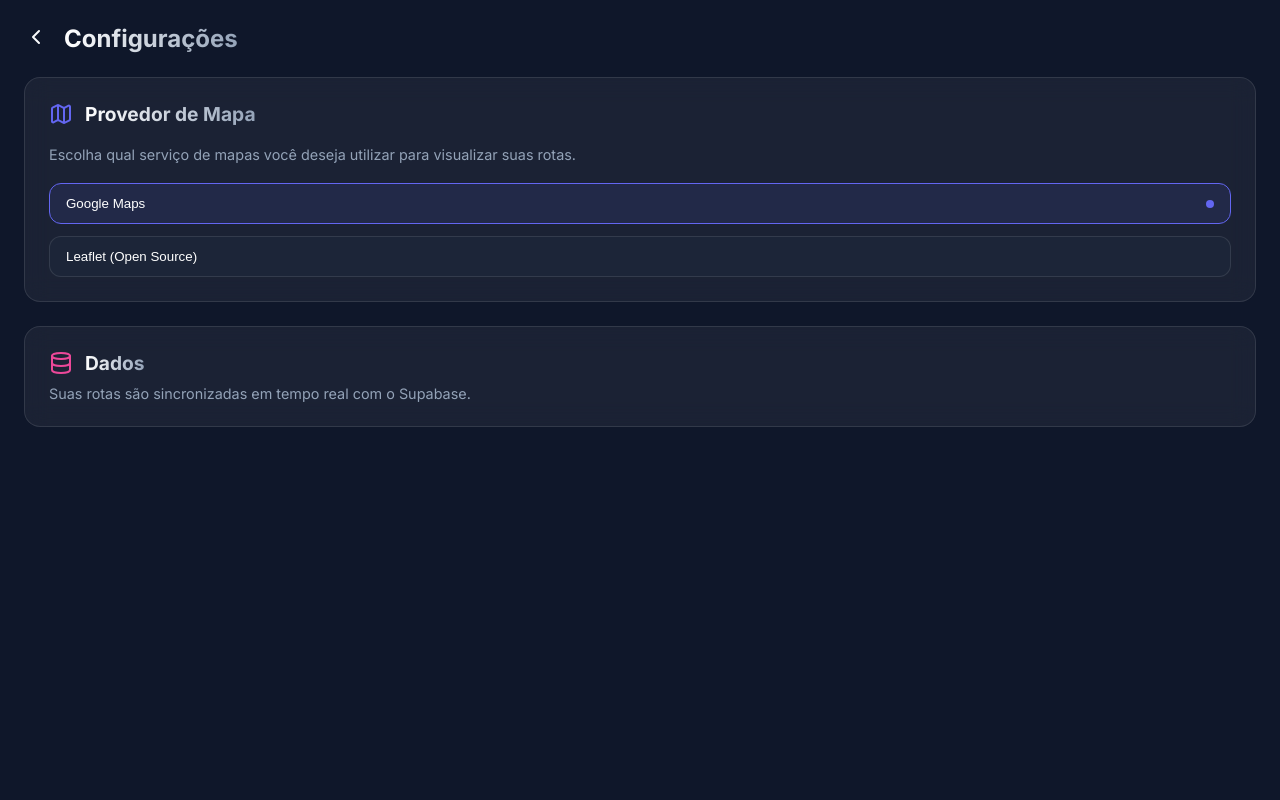
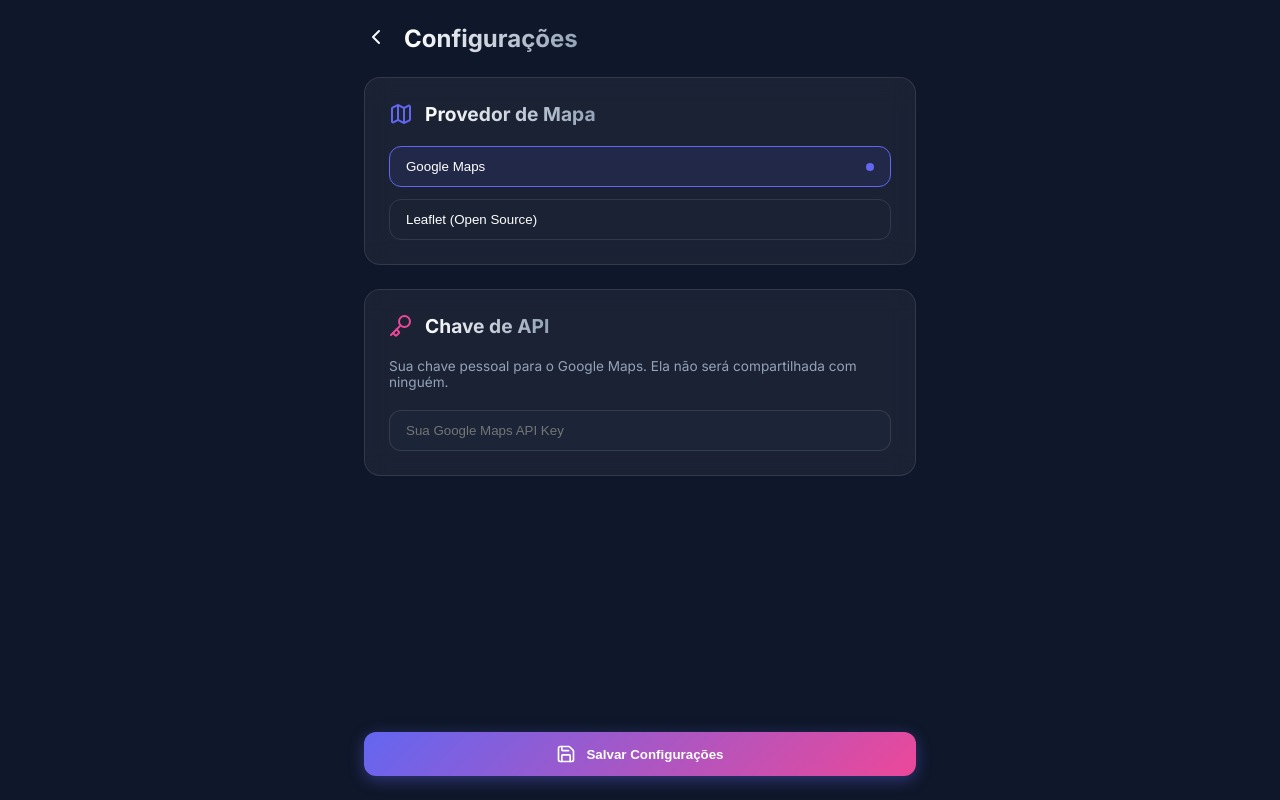
Before and after one commit to xandersk8/horizonet, a Next.js app in the folder frontend/: page /settings in a window 1280 px wide. Built offline with nearby package versions, Linux system fonts and the light colour scheme; no server answers.

Commit message:
Migrate settings and API keys to database

```diff
--- a/frontend/src/app/settings/page.tsx
+++ b/frontend/src/app/settings/page.tsx
@@ -2,14 +2,32 @@
 
 import { useSettings } from '@/context/SettingsContext';
 import { useRouter } from 'next/navigation';
-import { ChevronLeft, Map, Database } from 'lucide-react';
+import { ChevronLeft, Map, Database, Key, Save } from 'lucide-react';
+import { useState, useEffect } from 'react';
 
 export default function SettingsPage() {
-    const { mapProvider, setMapProvider } = useSettings();
+    const { mapProvider, googleMapsKey, setSettings, loading } = useSettings();
+    const [localKey, setLocalKey] = useState(googleMapsKey);
+    const [localProvider, setLocalProvider] = useState(mapProvider);
+    const [saving, setSaving] = useState(false);
     const router = useRouter();
 
+    useEffect(() => {
+        setLocalKey(googleMapsKey);
+        setLocalProvider(mapProvider);
+    }, [googleMapsKey, mapProvider]);
+
+    const handleSave = async () => {
+        setSaving(true);
+        await setSettings(localProvider, localKey);
+        setSaving(false);
+        router.back();
+    };
+
+    if (loading) return <div style={{ padding: '24px', color: 'var(--text-muted)' }}>Carregando...</div>;
+
     return (
-        <div style={{ padding: '24px', minHeight: '100vh', display: 'flex', flexDirection: 'column', gap: '24px' }}>
+        <div style={{ padding: '24px', minHeight: '100vh', display: 'flex', flexDirection: 'column', gap: '24px', maxWidth: '600px', margin: '0 auto' }}>
             <header style={{ display: 'flex', alignItems: 'center', gap: '16px' }}>
                 <button
                     onClick={() => router.back()}
@@ -26,60 +44,77 @@ export default function SettingsPage() {
                     <h2 style={{ fontSize: '1.2rem' }}>Provedor de Mapa</h2>
                 </div>
 
-                <p style={{ color: 'var(--text-muted)', fontSize: '0.9rem' }}>
-                    Escolha qual serviço de mapas você deseja utilizar para visualizar suas rotas.
-                </p>
-
                 <div style={{ display: 'flex', flexDirection: 'column', gap: '12px' }}>
                     <button
-                        onClick={() => setMapProvider('google')}
-                        className={`input-field ${mapProvider === 'google' ? 'active-provider' : ''}`}
+                        onClick={() => setLocalProvider('google')}
+                        className={`input-field ${localProvider === 'google' ? 'active-provider' : ''}`}
                         style={{
                             textAlign: 'left',
                             cursor: 'pointer',
                             display: 'flex',
                             justifyContent: 'space-between',
                             alignItems: 'center',
-                            border: mapProvider === 'google' ? '1px solid var(--primary)' : '1px solid var(--glass-border)'
+                            background: localProvider === 'google' ? 'rgba(99, 102, 241, 0.1)' : 'transparent',
+                            border: localProvider === 'google' ? '1px solid var(--primary)' : '1px solid var(--glass-border)'
                         }}
                     >
                         <span>Google Maps</span>
-                        {mapProvider === 'google' && <div style={{ width: '8px', height: '8px', borderRadius: '50%', background: 'var(--primary)' }} />}
+                        {localProvider === 'google' && <div style={{ width: '8px', height: '8px', borderRadius: '50%', background: 'var(--primary)' }} />}
                     </button>
 
                     <button
-                        onClick={() => setMapProvider('leaflet')}
-                        className={`input-field ${mapProvider === 'leaflet' ? 'active-provider' : ''}`}
+                        onClick={() => setLocalProvider('leaflet')}
+                        className={`input-field ${localProvider === 'leaflet' ? 'active-provider' : ''}`}
                         style={{
                             textAlign: 'left',
                             cursor: 'pointer',
                             display: 'flex',
                             justifyContent: 'space-between',
                             alignItems: 'center',
-                            border: mapProvider === 'leaflet' ? '1px solid var(--primary)' : '1px solid var(--glass-border)'
+                            background: localProvider === 'leaflet' ? 'rgba(99, 102, 241, 0.1)' : 'transparent',
+                            border: localProvider === 'leaflet' ? '1px solid var(--primary)' : '1px solid var(--glass-border)'
                         }}
                     >
                         <span>Leaflet (Open Source)</span>
-                        {mapProvider === 'leaflet' && <div style={{ width: '8px', height: '8px', borderRadius: '50%', background: 'var(--primary)' }} />}
+                        {localProvider === 'leaflet' && <div style={{ width: '8px', height: '8px', borderRadius: '50%', background: 'var(--primary)' }} />}
                     </button>
                 </div>
             </section>
 
-            <section className="glass-morphism" style={{ padding: '24px', display: 'flex', flexDirection: 'column', gap: '10px' }}>
+            <section className="glass-morphism" style={{ padding: '24px', display: 'flex', flexDirection: 'column', gap: '20px' }}>
                 <div style={{ display: 'flex', alignItems: 'center', gap: '12px' }}>
-                    <Database size={24} color="var(--secondary)" />
-                    <h2 style={{ fontSize: '1.2rem' }}>Dados</h2>
+                    <Key size={24} color="var(--secondary)" />
+                    <h2 style={{ fontSize: '1.2rem' }}>Chave de API</h2>
                 </div>
-                <p style={{ color: 'var(--text-muted)', fontSize: '0.9rem' }}>
-                    Suas rotas são sincronizadas em tempo real com o Supabase.
+
+                <p style={{ color: 'var(--text-muted)', fontSize: '0.85rem' }}>
+                    Sua chave pessoal para o Google Maps. Ela não será compartilhada com ninguém.
                 </p>
+
+                <input
+                    type="password"
+                    placeholder="Sua Google Maps API Key"
+                    value={localKey}
+                    onChange={(e) => setLocalKey(e.target.value)}
+                    className="input-field"
+                    style={{ width: '100%' }}
+                />
             </section>
 
-            <style jsx>{`
-        .active-provider {
-          background: rgba(99, 102, 241, 0.1) !important;
-        }
-      `}</style>
+            <button
+                onClick={handleSave}
+                disabled={saving}
+                className="btn-primary"
+                style={{
+                    marginTop: 'auto',
+                    display: 'flex',
+                    alignItems: 'center',
+                    justifyContent: 'center',
+                    gap: '10px'
+                }}
+            >
+                <Save size={20} /> {saving ? 'Salvando...' : 'Salvar Configurações'}
+            </button>
         </div>
     );
 }
--- a/frontend/src/components/GoogleMap.tsx
+++ b/frontend/src/components/GoogleMap.tsx
@@ -5,6 +5,7 @@ import { LocationPoint } from '@/hooks/useTracker';
 
 interface MapProps {
     path: LocationPoint[];
+    apiKey?: string;
 }
 
 const containerStyle = {
@@ -12,10 +13,10 @@ const containerStyle = {
     height: '100%'
 };
 
-export default function Map({ path }: MapProps) {
+export default function Map({ path, apiKey }: MapProps) {
     const { isLoaded } = useJsApiLoader({
         id: 'google-map-script',
-        googleMapsApiKey: process.env.NEXT_PUBLIC_GOOGLE_MAPS_API_KEY || ''
+        googleMapsApiKey: apiKey || process.env.NEXT_PUBLIC_GOOGLE_MAPS_API_KEY || ''
     });
 
     const center = path.length > 0
--- a/frontend/src/components/MapWrapper.tsx
+++ b/frontend/src/components/MapWrapper.tsx
@@ -12,12 +12,12 @@ interface MapWrapperProps {
 }
 
 export default function MapWrapper({ path }: MapWrapperProps) {
-    const { mapProvider } = useSettings();
+    const { mapProvider, googleMapsKey } = useSettings();
 
     return (
         <div style={{ height: '100%', width: '100%' }}>
             {mapProvider === 'google' ? (
-                <GoogleMap path={path} />
+                <GoogleMap path={path} apiKey={googleMapsKey} />
             ) : (
                 <LeafletMap path={path} />
             )}
--- a/frontend/src/context/SettingsContext.tsx
+++ b/frontend/src/context/SettingsContext.tsx
@@ -1,31 +1,70 @@
 'use client';
 
 import React, { createContext, useContext, useState, useEffect } from 'react';
+import { supabase } from '@/lib/supabase';
 
 type MapProvider = 'google' | 'leaflet';
 
 interface SettingsContextType {
     mapProvider: MapProvider;
-    setMapProvider: (provider: MapProvider) => void;
+    googleMapsKey: string;
+    setSettings: (provider: MapProvider, key: string) => Promise<void>;
+    loading: boolean;
 }
 
 const SettingsContext = createContext<SettingsContextType | undefined>(undefined);
 
 export function SettingsProvider({ children }: { children: React.ReactNode }) {
     const [mapProvider, setMapProvider] = useState<MapProvider>('google');
+    const [googleMapsKey, setGoogleMapsKey] = useState<string>('');
+    const [loading, setLoading] = useState(true);
 
     useEffect(() => {
-        const saved = localStorage.getItem('map_provider') as MapProvider;
-        if (saved) setMapProvider(saved);
+        async function loadSettings() {
+            setLoading(true);
+            const { data: { user } } = await supabase.auth.getUser();
+
+            if (user) {
+                const { data, error } = await supabase
+                    .from('user_settings')
+                    .select('*')
+                    .eq('user_id', user.id)
+                    .single();
+
+                if (data) {
+                    setMapProvider(data.map_provider as MapProvider);
+                    setGoogleMapsKey(data.google_maps_key || '');
+                }
+            } else {
+                // Fallback to local if not logged in (mostly for initial load)
+                const saved = localStorage.getItem('map_provider') as MapProvider;
+                if (saved) setMapProvider(saved);
+            }
+            setLoading(false);
+        }
+        loadSettings();
     }, []);
 
-    const updateProvider = (provider: MapProvider) => {
+    const updateSettings = async (provider: MapProvider, key: string) => {
         setMapProvider(provider);
+        setGoogleMapsKey(key);
         localStorage.setItem('map_provider', provider);
+
+        const { data: { user } } = await supabase.auth.getUser();
+        if (user) {
+            await supabase
+                .from('user_settings')
+                .upsert({
+                    user_id: user.id,
+                    map_provider: provider,
+                    google_maps_key: key,
+                    updated_at: new Date().toISOString()
+                });
+        }
     };
 
     return (
-        <SettingsContext.Provider value={{ mapProvider, setMapProvider: updateProvider }}>
+        <SettingsContext.Provider value={{ mapProvider, googleMapsKey, setSettings: updateSettings, loading }}>
             {children}
         </SettingsContext.Provider>
     );
```
